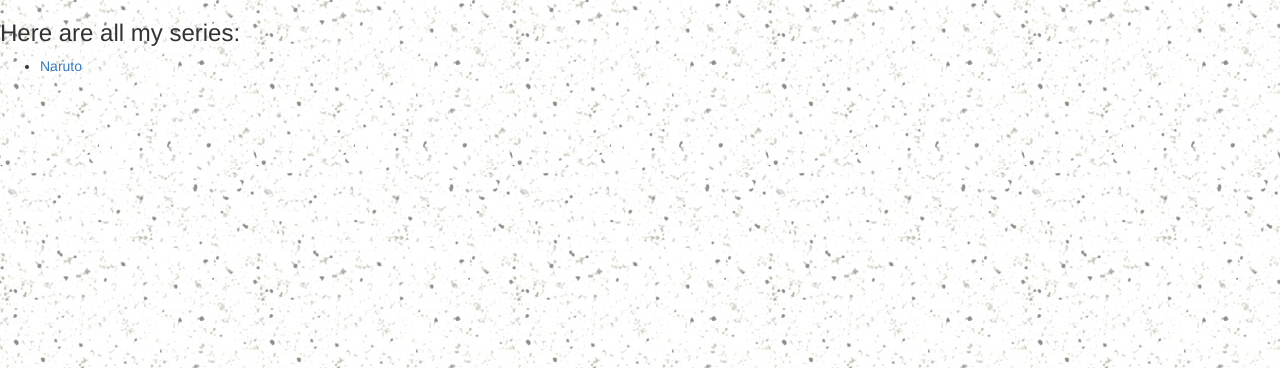
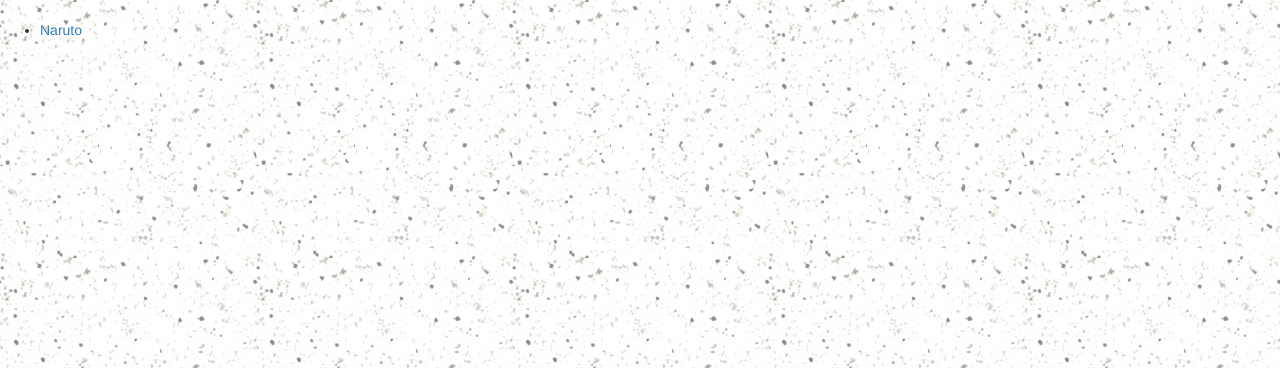
Before and after one commit to felipeuchida/animeflix, a Django app: page /video/ in a window 1280 px wide. Shown: the part 52-420 px from the top of the page. Run offline with Django 3.2, Linux system fonts and the light colour scheme; data comes from the database, SQL or seed files in the repository; some libraries are stand-ins or nearby versions.

Commit message:
before gets realy pretty

```diff
--- a/video/templates/video/index.html
+++ b/video/templates/video/index.html
@@ -1,14 +1,11 @@
 {% extends 'video/base.html' %}
 
 {% block body %}
-	{% if all_series %}
-		<h3>Here are all my series:</h3>
-		<ul>
-			{% for series in all_series %}
-			<li><a href="{% url 'video:detail' series.id %}">{{series.name}}</a></li>
-			{% endfor %}
-		</ul>
-	{% else %}
-		<h3>You don't have any series</h3>
-	{% endif %}
+
+	<ul>
+		{% for series in all_series %}
+		<li><a href="{% url 'video:detail' series.id %}">{{series.name}}</a></li>
+		{% endfor %}
+	</ul>
+
 {% endblock %}
--- a/video/urls.py
+++ b/video/urls.py
@@ -4,12 +4,6 @@ from . import views
 app_name = 'video'
 
 urlpatterns = [
-	# /video/
-    url(r'^$', views.index, name='index'),
-
-    # /video/71/   71 é o id(exemplo)
-    url(r'^(?P<series_id>[0-9]+)/$', views.detail, name='detail'),
-
-    # /video/71/favorite   71 é o id(exemplo)
-    url(r'^(?P<series_id>[0-9]+)/favorite/$', views.favorite, name='favorite'),
+    url(r'^$', views.IndexView.as_view(), name='index'),
+    url(r'^(?P<pk>[0-9]+)/$', views.DetailView.as_view(), name='detail'),
 ]
--- a/video/views.py
+++ b/video/views.py
@@ -1,24 +1,13 @@
-from django.shortcuts import render, get_object_or_404
+from django.views import generic
 from .models import Series
 
-def index(request):
-	all_series = Series.objects.all()
-	return render(request, 'video/index.html', {'all_series': all_series})
+class IndexView(generic.ListView):
+	template_name = "video/index.html"
+	context_object_name = 'all_series'
 
-def detail(request, series_id):
-	series = get_object_or_404(Series, pk=series_id)
-	return render(request, 'video/detail.html', {'series': series})
+	def get_queryset(self):
+		return Series.objects.all()
 
-def favorite(request, series_id):
-	series = get_object_or_404(Series, pk=series_id)
-	try:
-		selected_episode = series.episode_set.get(pk = request.POST['episode'])
-	except (KeyError, Episode.DoesNotExist):
-		return render(request, 'video/detail.html', {
-			'series': series,
-			'error_message': "You didn't select a valid episode",
-			})
-	else:
-		selected_episode.is_favorite = True
-		selected_episode.save()
-		return render(request, 'video/detail.html', {'series': series})
+class DetailView(generic.DetailView):
+	model = Series
+	template_name = "video/detail.html"
```
Also changed, not shown: video/templates/video/detail.html (+10 -19 lines).
